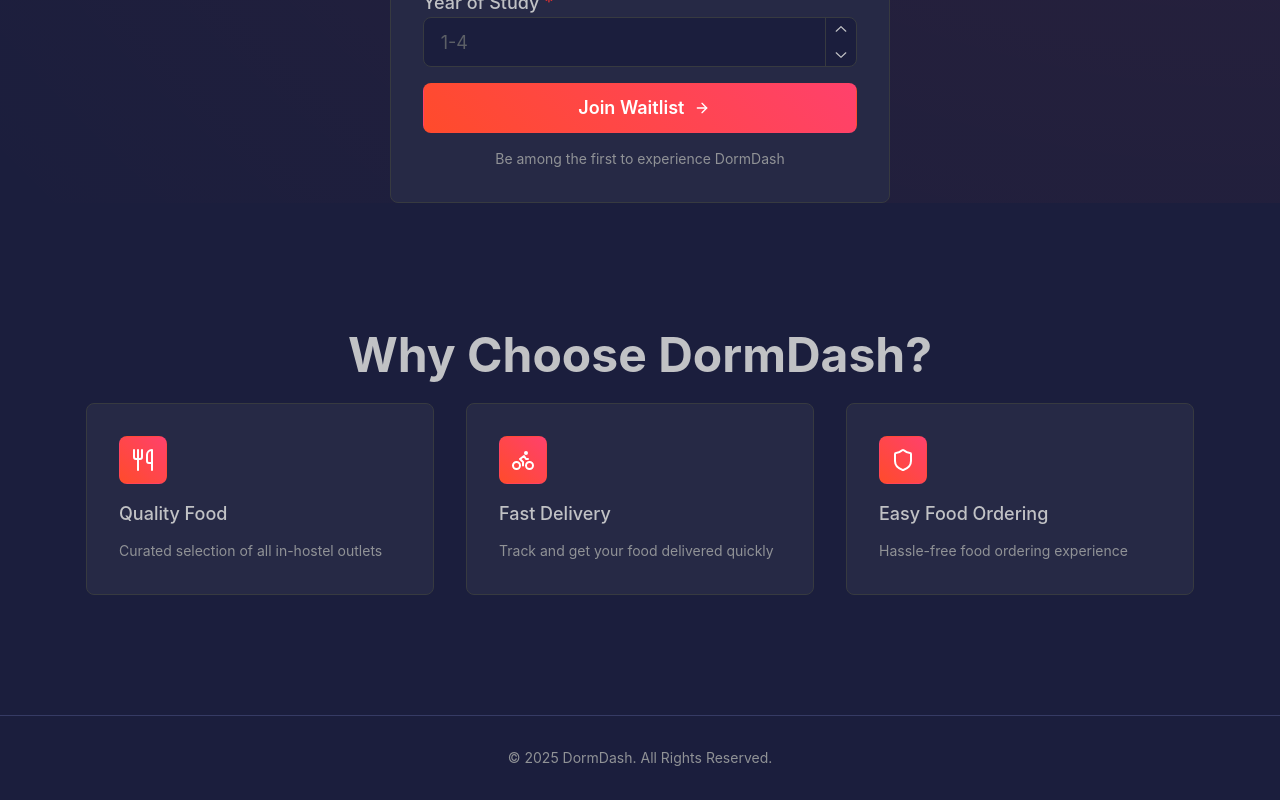
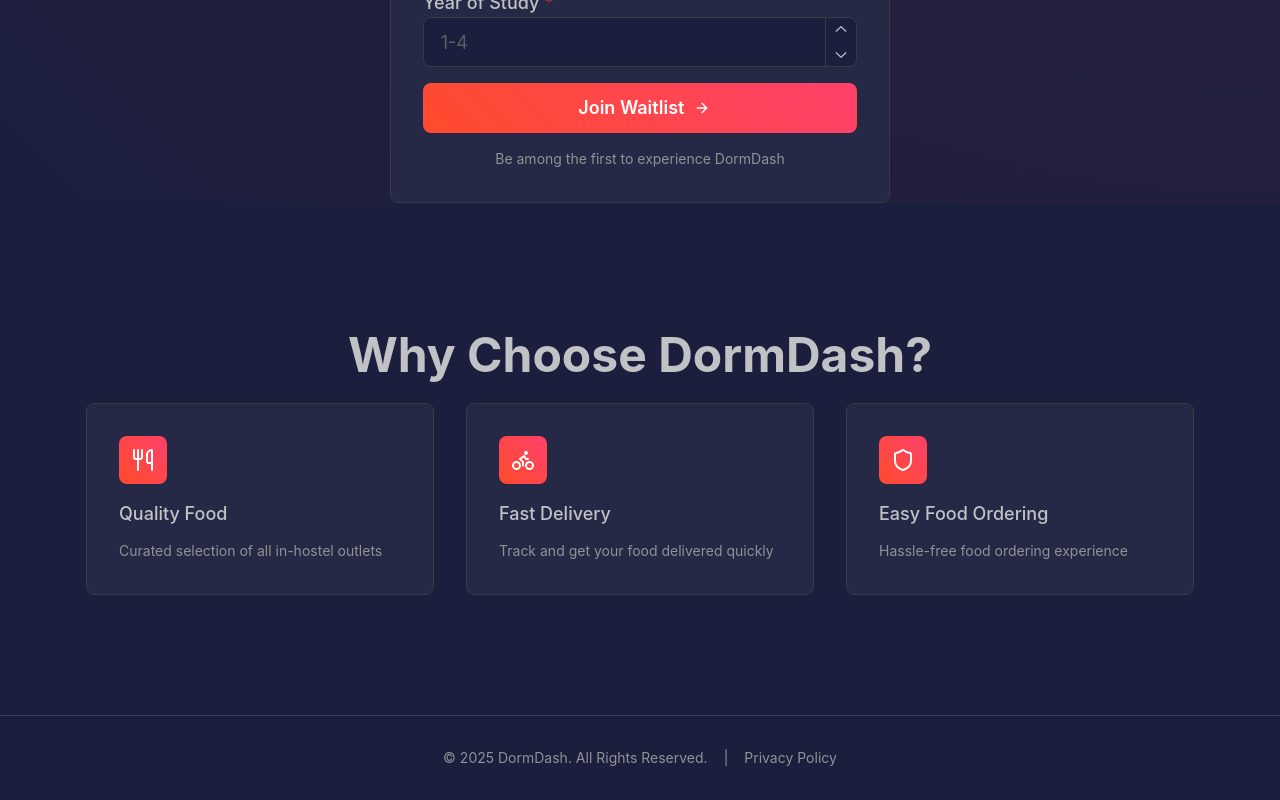
Before and after one commit to navyansh007/dormdash-landing-page, a React (Vite) app: page / in a window 1280 px wide. Shown: the part 1046-1846 px from the top of the page. Built offline with nearby package versions, Linux system fonts and the light colour scheme.

Commit message:
Added link to landing page for privacy policy

```diff
--- a/src/Landing.jsx
+++ b/src/Landing.jsx
@@ -2,12 +2,13 @@
     Container, Title, Text, Button, Card, SimpleGrid,
     Stack, TextInput, AppShell, Center, Divider,
     Box, ThemeIcon, Group, NumberInput,
-    Image
+    Image, Anchor
 } from '@mantine/core';
 import { ArrowRight, Utensils, Bike, Shield, ArrowDown } from 'lucide-react';
 import axios from 'axios';
 import { useRef, useState } from 'react';
 import Logo from './assets/SVG/4.2.svg'
+import { Link } from 'react-router-dom';
 
 export function Landing() {
 
@@ -228,6 +229,10 @@
             <Container size="lg">
                 <Group justify="center" py={32}>
                     <Text size="sm" c="dimmed" ta="center">© 2025 DormDash. All Rights Reserved.</Text>
+                    <Text size="sm" c="dimmed">|</Text>
+                    <Anchor component={Link} to="/privacy" size="sm" c="dimmed">
+                        Privacy Policy
+                    </Anchor>
                 </Group>
             </Container>
             <Button
```
